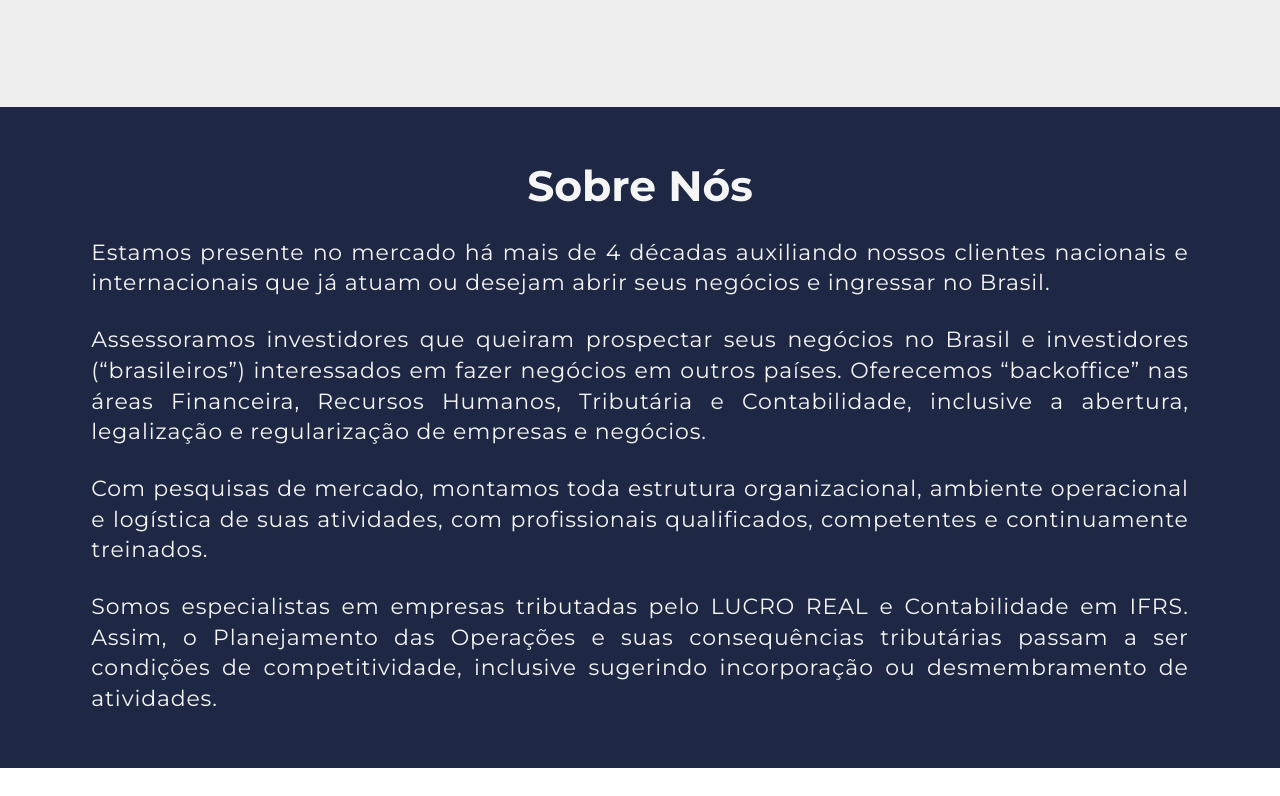
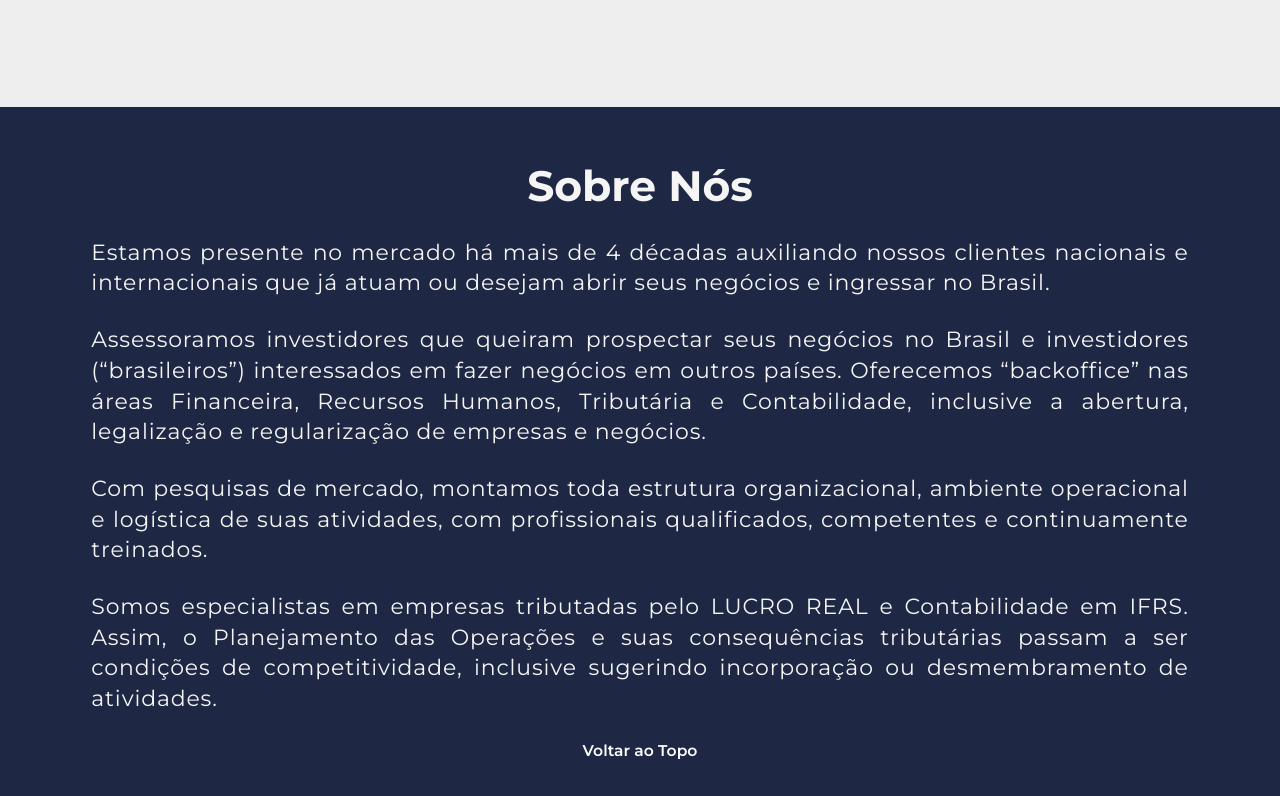
Before and after one commit to Luk4x/dev-contabil, a plain HTML site: page index.html in a window 1280 px wide. Shown: the part 1160-1956 px from the top of the page. Before the commit the page ends 1928 px from the top, so only its background shows below. Drawn offline with Linux system fonts and the light colour scheme.

Commit message:
add button 'voltar ao topo'

```diff
--- a/index.html
+++ b/index.html
@@ -83,7 +83,7 @@
             </article>
         </section>
     </main>
-    <footer>
+    <footer id="doc-footer">
         <h2 id="who-we-are">Sobre Nós</h2>
             <article>
                 <p>
@@ -100,6 +100,7 @@
                     Somos especialistas em empresas tributadas pelo LUCRO REAL e Contabilidade em IFRS. Assim, o Planejamento das Operações e suas consequências tributárias passam a ser condições de competitividade, inclusive sugerindo incorporação ou desmembramento de atividades.
                 </p>
             </article>
+            <button id="toTopButton">Voltar ao Topo</button>
     </footer>
 </body>
 <script src="script.js"></script>
--- a/script.js
+++ b/script.js
@@ -1,5 +1,12 @@
 let form = document.getElementById('contact-form')
+
+let footer = document.getElementById('doc-footer')
+toTopButton.addEventListener('click', backTop)
 
 function contactButton() {
     form.className = 'visible-form'
 }
+
+function backTop() {
+    scrollTo({top: 0, left: 0, behavior: 'smooth'})
+}
--- a/style.css
+++ b/style.css
@@ -195,3 +195,17 @@ footer > article > p {
     letter-spacing: 1px;
     text-align: justify;
 }
+
+footer > button {
+    display: block;
+    margin: 10px auto;
+    background-color: transparent;
+    border: none;
+    color: white;
+    font-size: 1.1em;
+    font-weight: 600;
+}
+
+footer > button:hover {
+    cursor: pointer;
+}
```
